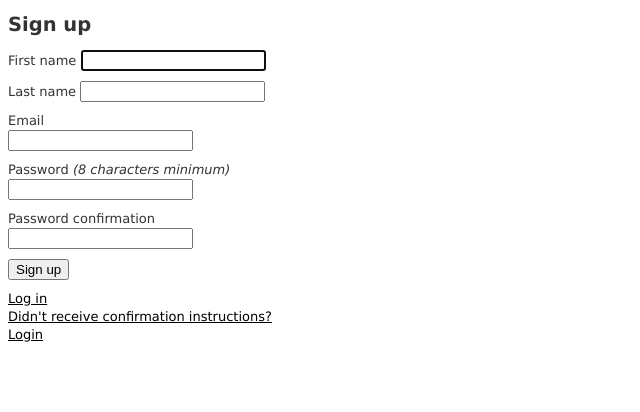
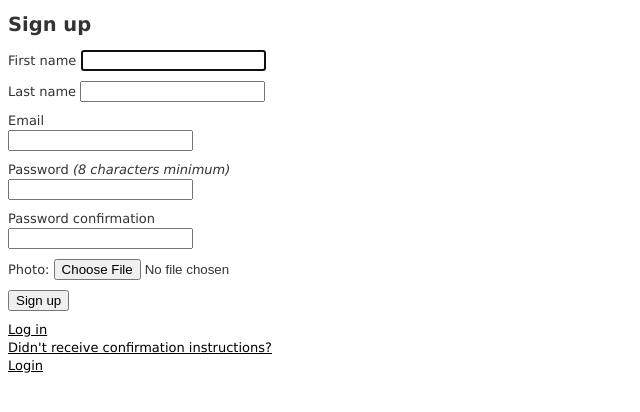
Before and after one commit to Arslan2/demo, a Rails app: page /users/sign_up in a window 1280 px wide. Shown: the top 412 px of the page, without its empty margins (0-640 px from the left). Run offline with Rails 7, Linux system fonts and the light colour scheme; style sheets or scripts are compiled from the project's sources; parts of the project's set-up code (start-up, migrations or seed data) failed here and were passed over; some libraries are stand-ins or nearby versions.

Commit message:
User: Profile picture upload feature added on signup

```diff
--- a/app/views/devise/registrations/new.html.erb
+++ b/app/views/devise/registrations/new.html.erb
@@ -31,6 +31,13 @@
     <%= f.password_field :password_confirmation, autocomplete: "off" %>
   </div>
 
+  <div class="field">
+    <%= f.fields_for :attachment, resource.fetch_attachment do |photo_field| %>
+      <%= photo_field.label :photo %>:
+      <%= photo_field.file_field :photo, required: :true %>
+    <% end %>
+  </div>
+
   <div class="actions">
     <%= f.submit "Sign up" %>
   </div>
```
